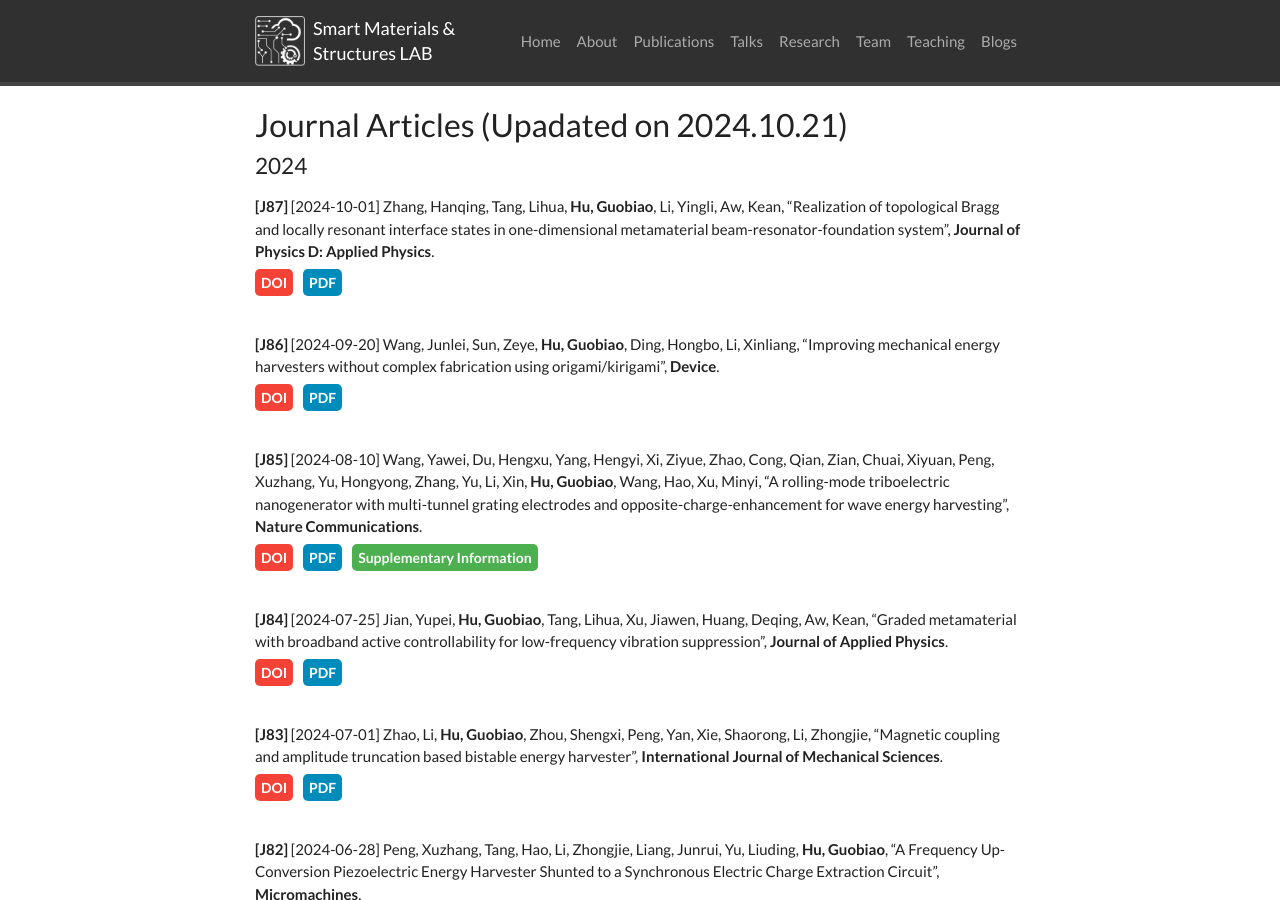
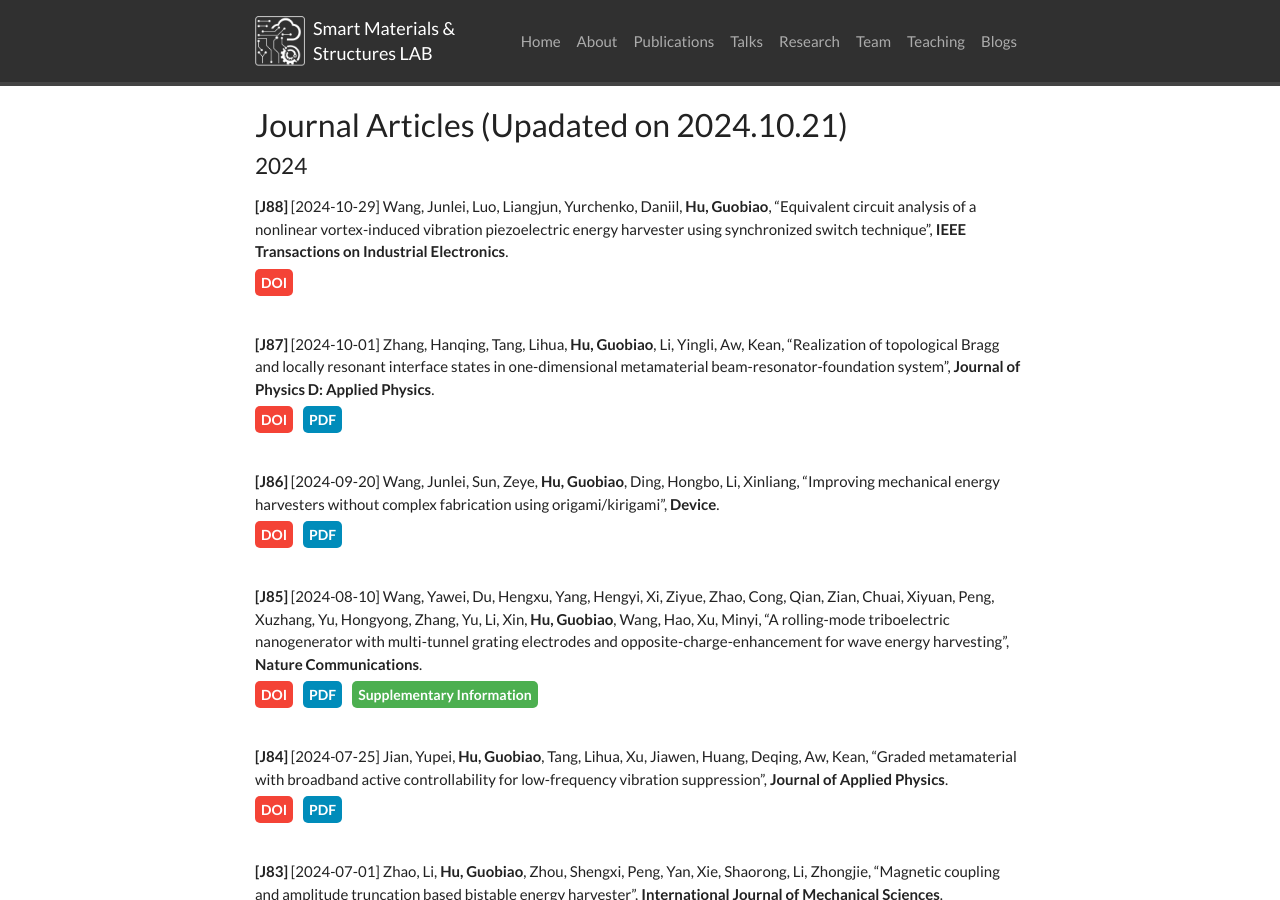
Before and after one commit to sms-lab/sms-lab.github.io, a Jekyll site: the page built from _pages/publications.md, in a window 1280 px wide and 900 px high. Built offline with Jekyll 4.4.1, drawn with Linux system fonts in a browser that asks for light colours; nearby versions of some CDN libraries; a style sheet for code colours, icons or effects is not loaded.

Commit message:
Update article2024.yml

```diff
--- a/_data/article2024.yml
+++ b/_data/article2024.yml
@@ -1,3 +1,19 @@
+- index: 88
+  published: 2024-10-29
+  authors:
+  - Wang, Junlei
+  - Luo, Liangjun
+  - Yurchenko, Daniil
+  - Hu, Guobiao
+  title: Equivalent circuit analysis of a nonlinear vortex-induced vibration piezoelectric energy harvester using synchronized switch technique
+  journal: "IEEE Transactions on Industrial Electronics"
+  volume: 'NA'
+  issue: 'NA'
+  pages: 1-12
+  doi: 10.1109/TIE.2024.3476923
+  Doi: https://ieeexplore.ieee.org/document/10738202
+  #PDF: Zhang et al_2024 - Realization of topological Bragg and locally resonant interface states in one-dimensional metamateri.pdf
+
 - index: 87
   published: 2024-10-01
   authors:
```
